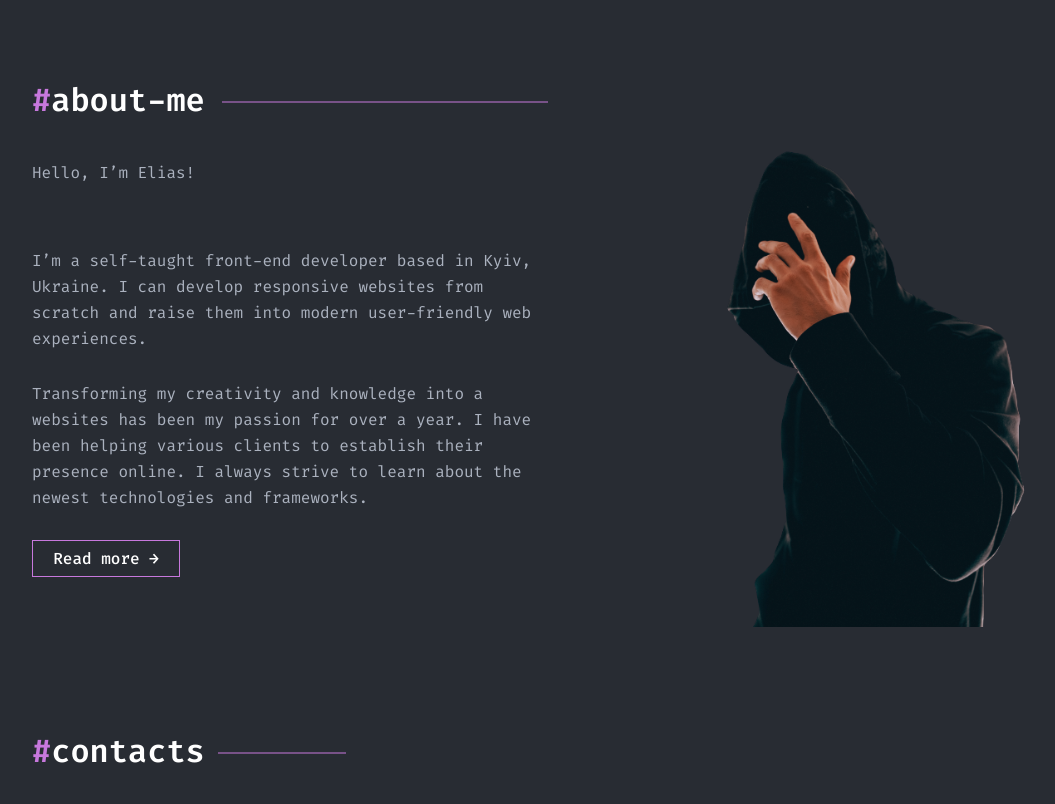
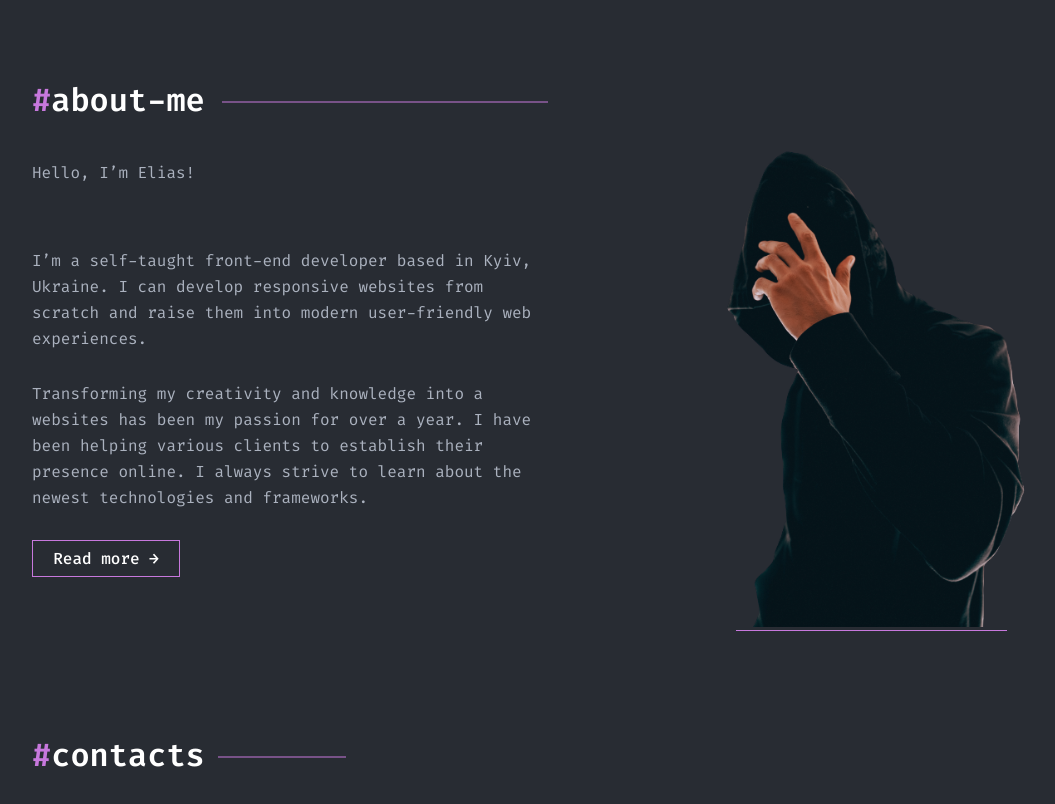
Before and after one commit to 89811421793/portfolio, a React app: page / in a window 1280 px wide. Shown: the part 1960-2764 px from the top of the page, without its empty margins (110-1165 px from the left). Built offline with nearby package versions, Linux system fonts and the light colour scheme.

Commit message:
AboutImageWrapper and Pseudo Elem for AboutImage (homepage)

```diff
--- a/src/pages/homepage/layout/sections/about/About.tsx
+++ b/src/pages/homepage/layout/sections/about/About.tsx
@@ -37,7 +37,9 @@ export const About: React.FC = () => {
               <StyledButton>Read more &rarr;</StyledButton>
             </Link>
           </AboutInfo>
+          <AboutImageWrapper>
           <AboutImage src={aboutimg} alt="" />
+          </AboutImageWrapper>
         </AboutWrapper>
       </Container>
     </StyledAbout>
@@ -80,6 +82,20 @@ const AboutImage = styled.img`
   height: 507px;
 `;
 
+const AboutImageWrapper = styled.div`
+  position: relative;
+  &::after {
+    content: '';
+    display: block;
+    position: absolute;
+    bottom: 0;
+    width: 271px;
+    height: 1px;
+    left: 47px;
+    border-bottom: 1px solid ${theme.colors.accent};
+  }
+`;
+
 const StyledButton = styled(Button)`
   font-family: Fira Code;
   font-weight: 500;
```
